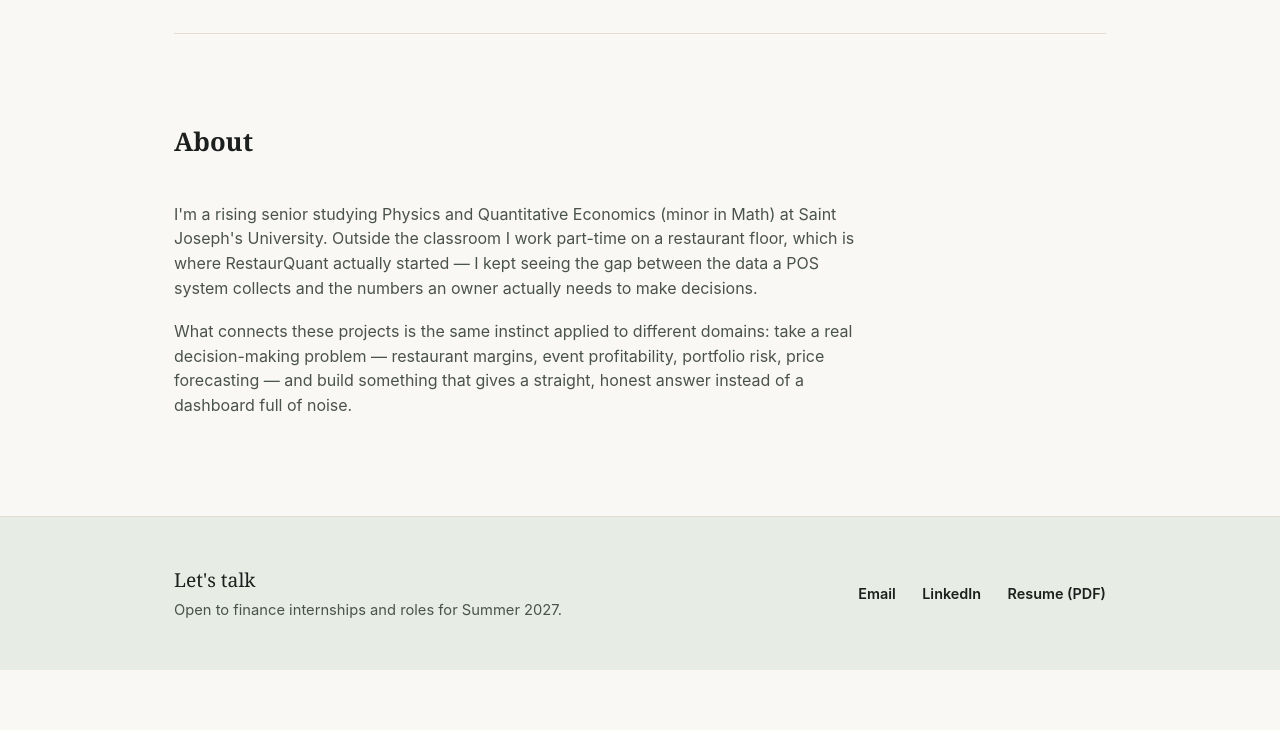
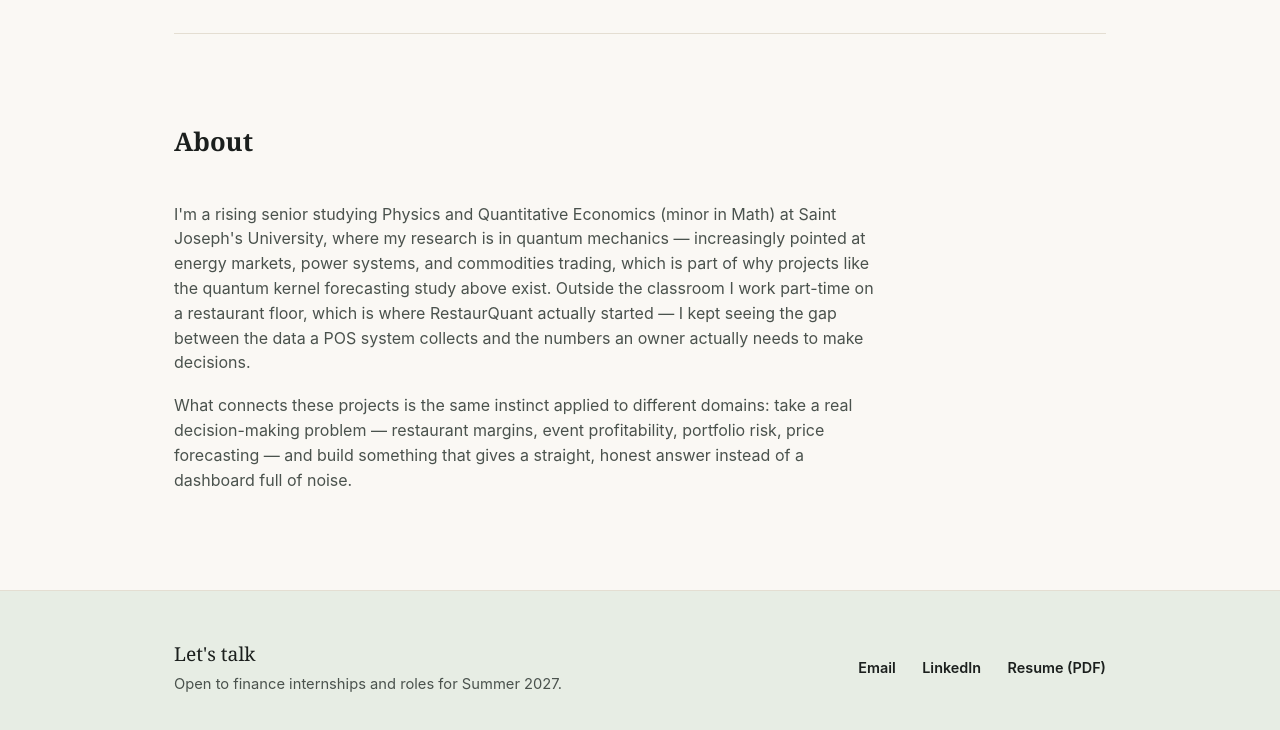
Before and after one commit to jackschiavo10-code/portfolio-site, a plain HTML site: page index.html in a window 1280 px wide. Shown: the part 2487-3217 px from the top of the page. Before the commit the page ends 3157 px from the top, so only its background shows below. Drawn offline with Linux system fonts and the light colour scheme.

Commit message:
Add resume PDF, fix resume link, update About with research focus

```diff
--- a/index.html
+++ b/index.html
@@ -148,9 +148,12 @@
     <h2 class="section-title">About</h2>
     <p>
       I'm a rising senior studying Physics and Quantitative Economics (minor in Math) at
-      Saint Joseph's University. Outside the classroom I work part-time on a restaurant floor,
-      which is where RestaurQuant actually started — I kept seeing the gap between the data a
-      POS system collects and the numbers an owner actually needs to make decisions.
+      Saint Joseph's University, where my research is in quantum mechanics — increasingly pointed
+      at energy markets, power systems, and commodities trading, which is part of why projects
+      like the quantum kernel forecasting study above exist. Outside the classroom I work
+      part-time on a restaurant floor, which is where RestaurQuant actually started — I kept
+      seeing the gap between the data a POS system collects and the numbers an owner actually
+      needs to make decisions.
     </p>
     <p>
       What connects these projects is the same instinct applied to different domains: take a
@@ -170,7 +173,7 @@
     <div class="footer-links">
       <a href="mailto:you@example.com">Email</a>
       <a href="#" target="_blank" rel="noopener">LinkedIn</a>
-      <a href="#" target="_blank" rel="noopener">Resume (PDF)</a>
+      <a href="jack-schiavo-resume.pdf" target="_blank" rel="noopener">Resume (PDF)</a>
     </div>
   </div>
 </footer>
```
Also changed, not shown: 1 other file.
